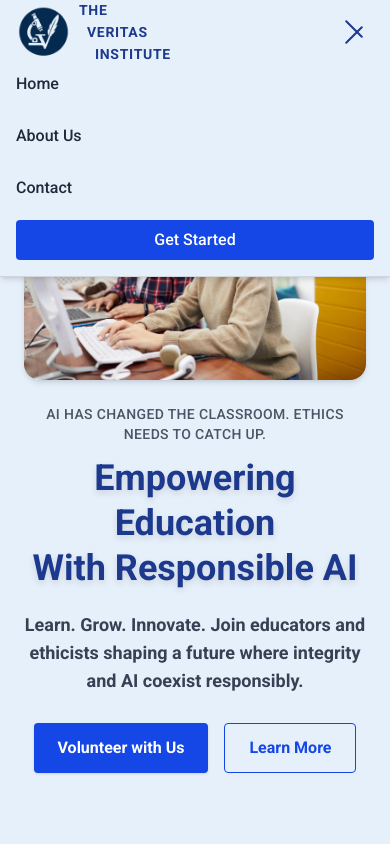
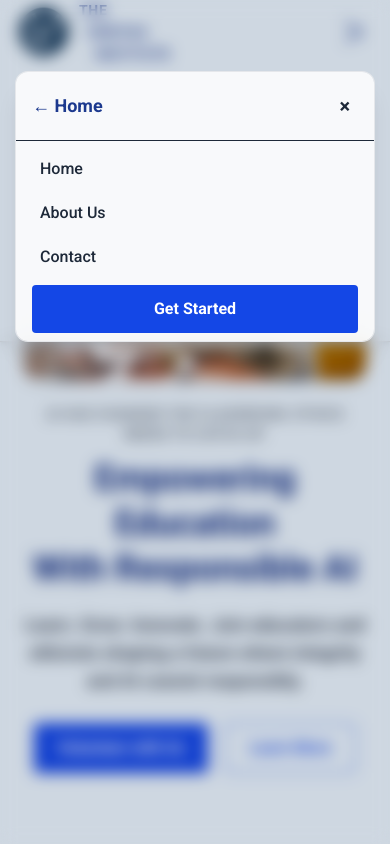
Before and after one commit to josefnaranjo/the-veritas-ins, a Next.js app: page / in a window 390 px wide. Both pictures are taken after a click on the button "Menu". Shown: the top 844 px of the page. Built offline with nearby package versions, Linux system fonts and the light colour scheme.

Commit message:
Refactored Header component: enhanced mobile menu functionality, improved accessibility, and updated styles for better user experience.

```diff
--- a/src/app/components/Header.tsx
+++ b/src/app/components/Header.tsx
@@ -44,6 +44,7 @@ const Header: React.FC = () => {
   }
 
   return (
+    <>
       <header className="fixed top-0 left-0 w-full bg-[#E6F0FB] border-b border-gray-300 shadow-md z-50">
         <div className="max-w-screen-xl mx-auto flex items-center justify-between px-4 md:py-4 lg:px-12 lg:py-4">
           {/* Logo */}
@@ -79,22 +80,25 @@ const Header: React.FC = () => {
               smooth
               offset={-80}
               duration={500}
-            className="cursor-pointer hover:text-blue-700 transition-colors"
+              className="cursor-pointer hover:text-blue-700 transition-colors focus-visible:outline focus-visible:outline-2 focus-visible:outline-blue-500 rounded"
             >
               Home
             </ScrollLink>
-          <Link href="/about" className="hover:text-blue-700 transition-colors">
+            <Link
+              href="/about"
+              className="hover:text-blue-700 transition-colors focus-visible:outline focus-visible:outline-2 focus-visible:outline-blue-500 rounded"
+            >
               About Us
             </Link>
             <Link
               href="/contact"
-            className="hover:text-blue-700 transition-colors"
+              className="hover:text-blue-700 transition-colors focus-visible:outline focus-visible:outline-2 focus-visible:outline-blue-500 rounded"
             >
               Contact
             </Link>
             <a
               href="#"
-            className="bg-blue-700 text-white px-3 py-1.5 rounded hover:bg-blue-800 transition-colors text-sm md:text-base"
+              className="bg-blue-700 text-white px-3 py-1.5 rounded hover:bg-blue-800 transition-colors text-sm md:text-base focus-visible:outline focus-visible:outline-2 focus-visible:outline-offset-2 focus-visible:outline-blue-500"
             >
               Get Started
             </a>
@@ -129,42 +133,78 @@ const Header: React.FC = () => {
 
         {/* Mobile menu */}
         {menuOpen && (
+          <div className="relative">
+            {/* backdrop blur overlay behind menu panel */}
+            <div className="fixed inset-0 bg-black/10 backdrop-blur-sm pointer-events-none" />
             <div
               ref={(el) => {
                 if (el) menuRef.current = el;
               }}
-          className="md:hidden bg-[#E6F0FB] px-4 pb-4 space-y-3 text-gray-800 font-medium animate-fade-in"
+              className="md:hidden mx-4 mt-2 bg-white/85 backdrop-blur-md rounded-xl shadow-xl ring-1 ring-gray-200 overflow-hidden font-medium text-gray-800 animate-slide-fade transform-gpu"
             >
+              <div className="flex items-center justify-between px-4 py-3 border-b">
+                <div className="text-lg font-semibold text-blue-900 flex items-center gap-2">
+                  <span className="cursor-default">← Home</span>
+                </div>
+                <button
+                  aria-label="Close menu"
+                  onClick={() => setMenuOpen(false)}
+                  className="p-2 rounded hover:bg-gray-100 transition focus-visible:outline focus-visible:outline-2 focus-visible:outline-blue-500"
+                >
+                  <span className="text-xl font-bold">&times;</span>
+                </button>
+              </div>
+              <nav className="flex flex-col px-4 py-2 space-y-1">
                 <Link
                   href="/"
                   onClick={() => setMenuOpen(false)}
-            className="block py-2 rounded hover:bg-blue-100 transition"
+                  className="block py-2 px-2 rounded hover:bg-blue-100 transition focus-visible:outline focus-visible:outline-2 focus-visible:outline-blue-500"
                 >
                   Home
                 </Link>
                 <Link
                   href="/about"
                   onClick={() => setMenuOpen(false)}
-            className="block py-2 rounded hover:bg-blue-100 transition"
+                  className="block py-2 px-2 rounded hover:bg-blue-100 transition focus-visible:outline focus-visible:outline-2 focus-visible:outline-blue-500"
                 >
                   About Us
                 </Link>
                 <Link
                   href="/contact"
                   onClick={() => setMenuOpen(false)}
-            className="block py-2 rounded hover:bg-blue-100 transition"
+                  className="block py-2 px-2 rounded hover:bg-blue-100 transition focus-visible:outline focus-visible:outline-2 focus-visible:outline-blue-500"
                 >
                   Contact
                 </Link>
                 <a
                   href="#"
-            className="block py-2 mt-1 bg-blue-700 text-white text-center rounded hover:bg-blue-800 transition"
+                  className="block py-3 mt-1 bg-blue-700 text-white text-center rounded hover:bg-blue-800 transition font-semibold focus-visible:outline focus-visible:outline-2 focus-visible:outline-offset-2 focus-visible:outline-blue-500"
                 >
                   Get Started
                 </a>
+              </nav>
+            </div>
           </div>
         )}
       </header>
+
+      {/* styled-jsx for animation */}
+      <style jsx>{`
+        @keyframes slideFadeIn {
+          from {
+            opacity: 0;
+            transform: translateY(-6px);
+          }
+          to {
+            opacity: 1;
+            transform: translateY(0);
+          }
+        }
+        .animate-slide-fade {
+          animation: slideFadeIn 0.3s ease-out forwards;
+        }
+      `}</style>
+    </>
   );
 };
 
```
Lines whose indentation alone changed are shown as unchanged.
